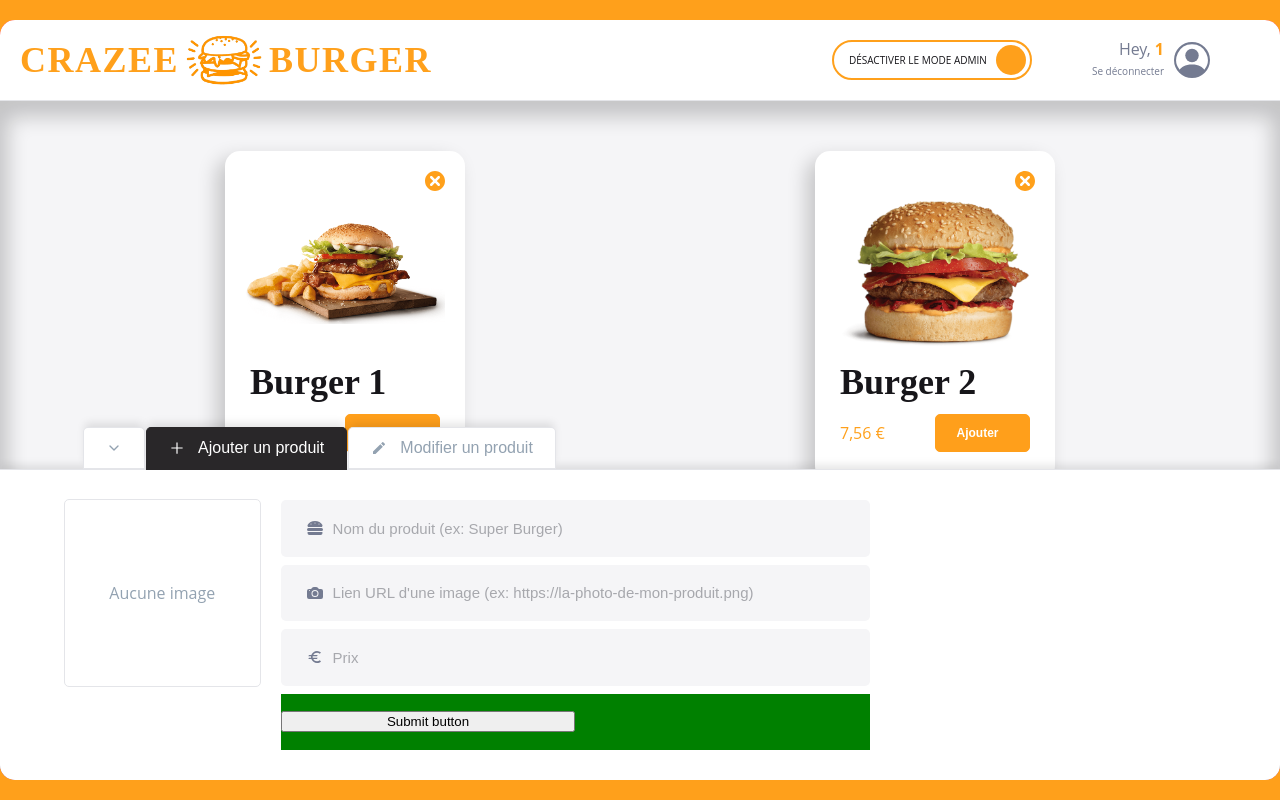
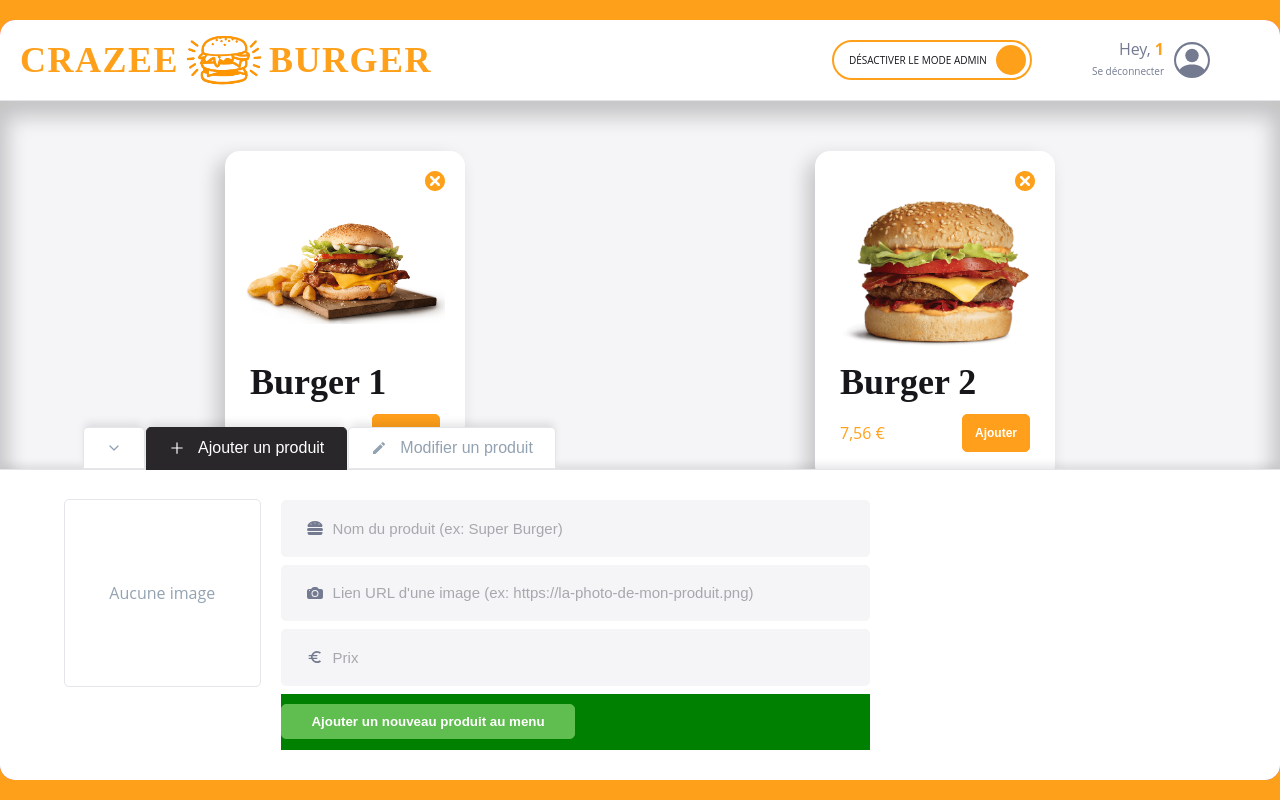
Before and after one commit to AzN-StaR27/crazee-burger, a React app: page /order/1 in a window 1280 px wide. Built offline with nearby package versions, Linux system fonts and the light colour scheme; the HTML template or start-up script is replaced by a standard one.

Commit message:
💄 F08: PrimaryButton > Add second version with "success"

```diff
--- a/src/components/pages/login/LoginForm.jsx
+++ b/src/components/pages/login/LoginForm.jsx
@@ -6,7 +6,7 @@ import { theme } from "../../../theme";
 import { IoChevronForward } from "react-icons/io5";
 import TextInput from "../../reusable-ui/TextInput";
 import { BsPersonCircle } from "react-icons/bs";
-import PrimaryButton from "../../reusable-ui/PrimaryButton";
+import Button from "../../reusable-ui/Button";
 export default function LoginForm() {
   //state
 
@@ -44,10 +44,7 @@ export default function LoginForm() {
           version="normal"
         />
 
-        <PrimaryButton
-          label={"Accédez à votre espace"}
-          Icon={<IoChevronForward />}
-        />
+        <Button label={"Accédez à votre espace"} Icon={<IoChevronForward />} />
       </div>
     </LoginFormStyled>
   );
--- a/src/components/pages/order/Main/Admin/AdminPanel/AddForm.jsx
+++ b/src/components/pages/order/Main/Admin/AdminPanel/AddForm.jsx
@@ -7,6 +7,7 @@ import { BsFillCameraFill } from "react-icons/bs";
 import { MdOutlineEuro } from "react-icons/md";
 import { theme } from "../../../../../../theme";
 import TextInput from "../../../../../reusable-ui/TextInput.jsx";
+import Button from "../../../../../reusable-ui/Button.jsx";
 
 const EMPTY_PRODUCT = {
   id: "",
@@ -84,7 +85,11 @@ export default function AddForm() {
         />
       </div>
       <div className="submit">
-        <button className="submit-button">Submit button</button>
+        <Button
+          label="Ajouter un nouveau produit au menu"
+          className="submit-button"
+          version="success"
+        />
         {isSubmitted && (
           <div className="submit-message">
             <FiCheck />
--- /dev/null
+++ b/src/components/reusable-ui/Button.jsx
@@ -0,0 +1,102 @@
+import styled, { css } from "styled-components";
+import { theme } from "../../theme";
+
+export default function Button({ className, label, Icon, version = "normal" }) {
+  return (
+    <ButtonStyled className={className} version={version}>
+      <span>{label}</span>
+      <div className="icon">{Icon && Icon}</div>
+    </ButtonStyled>
+  );
+}
+
+const ButtonStyled = styled.button`
+  /* ${(props) => props.version === "normal" && extraStylePrimary};
+  ${(props) => props.version === "success" && extraStyleSuccess}; */
+
+  ${({ version }) => extraStyle[version]};
+`;
+
+const extraStylePrimary = css`
+  width: 100%;
+  /* border: 1px solid red; */
+  display: inline-flex;
+  justify-content: center;
+  align-items: center;
+  position: relative;
+  white-space: nowrap;
+  text-decoration: none;
+  line-height: 1;
+
+  padding: 18px 24px;
+  border-radius: 5px;
+  font-size: 15px;
+  font-weight: 800;
+  color: white;
+  background-color: #ff9f1b;
+  border: 1px solid #ff9f1b;
+
+  &:hover:not(:disabled) {
+    background-color: ${theme.colors.white};
+    color: ${theme.colors.primary};
+    border: 1px solid ${theme.colors.primary};
+    transition: all 200ms ease-out;
+  }
+
+  &:active {
+    color: ${theme.colors.white};
+    background-color: #ff9f1b;
+  }
+
+  &.is-disabled {
+    opacity: 50%;
+    cursor: not-allowed;
+    z-index: 2;
+  }
+
+  &.with-focus {
+    border: 1px solid white;
+    background-color: ${theme.colors.white};
+    color: ${theme.colors.primary};
+    :hover {
+      color: ${theme.colors.white};
+      background-color: ${theme.colors.primary};
+      border: 1px solid ${theme.colors.white};
+    }
+    :active {
+      background-color: ${theme.colors.white};
+      color: ${theme.colors.primary};
+    }
+  }
+
+  .icon {
+    display: flex;
+    justify-content: center;
+    align-items: center;
+  }
+`;
+
+const extraStyleSuccess = css`
+  cursor: pointer;
+  color: ${theme.colors.white};
+  background: ${theme.colors.success};
+  border: 1px solid ${theme.colors.success};
+  border-radius: ${theme.borderRadius.round};
+  height: 35px;
+  padding: 0 1.5em;
+  font-weight: ${theme.fonts.weights.semiBold};
+  :hover {
+    background: ${theme.colors.white};
+    color: ${theme.colors.success};
+    border: 1px solid ${theme.colors.success};
+  }
+  :active {
+    color: ${theme.colors.white};
+    background: ${theme.colors.success};
+    border: 1px solid ${theme.colors.success};
+  }
+`;
+const extraStyle = {
+  primary: extraStylePrimary,
+  success: extraStyleSuccess,
+};
--- a/src/components/reusable-ui/Card.jsx
+++ b/src/components/reusable-ui/Card.jsx
@@ -1,6 +1,5 @@
 import styled from "styled-components";
-import PrimaryButton from "./PrimaryButton";
-import { formatPrice } from "../../utils/maths";
+import Button from "./Button";
 import { theme } from "../../theme";
 import { TiDelete } from "react-icons/ti";
 
@@ -31,7 +30,7 @@ export default function Card({
         <div className="description">
           <div className="left-description">{leftDescription}</div>
           <div className="right-description">
-            <PrimaryButton className={"primary-button"} label={"Ajouter"} />
+            <Button className={"primary-button"} label={"Ajouter"} />
           </div>
         </div>
       </div>
--- a/src/components/reusable-ui/PrimaryButton.jsx
+++ /dev/null
@@ -1,55 +0,0 @@
-import styled from "styled-components";
-
-export default function PrimaryButton({ className, label, Icon }) {
-  return (
-    <PrimaryButtonStyled className={className}>
-      <span>{label}</span>
-      <div className="icon">{Icon && Icon}</div>
-    </PrimaryButtonStyled>
-  );
-}
-
-const PrimaryButtonStyled = styled.button`
-  width: 100%;
-  /* border: 1px solid red; */
-  display: inline-flex;
-  justify-content: center;
-  align-items: center;
-  position: relative;
-  white-space: nowrap;
-  text-decoration: none;
-  line-height: 1;
-
-  padding: 18px 24px;
-  border-radius: 5px;
-  font-size: 15px;
-  font-weight: 800;
-  color: white;
-  background-color: #ff9f1b;
-  border: 1px solid #ff9f1b;
-
-  &:hover:not(:disabled) {
-    background-color: white;
-    color: #ff9f1b;
-    border: 1px solid #ff9f1b;
-    transition: all 200ms ease-out;
-  }
-
-  &:active {
-    color: white;
-    background-color: #ff9f1b;
-    border: 1px solid #ff9f1b;
-  }
-
-  &:disabled {
-    opacity: 0.6;
-    cursor: not-allowed;
-  }
-
-  .icon {
-    display: flex;
-    justify-content: center;
-    align-items: center;
-    margin-left: 10px;
-  }
-`;
```
